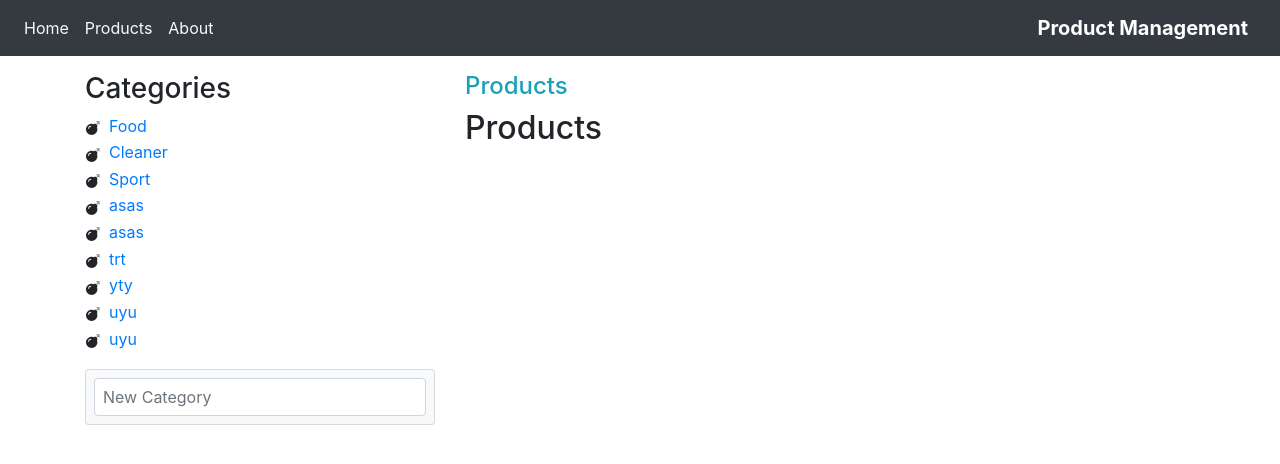
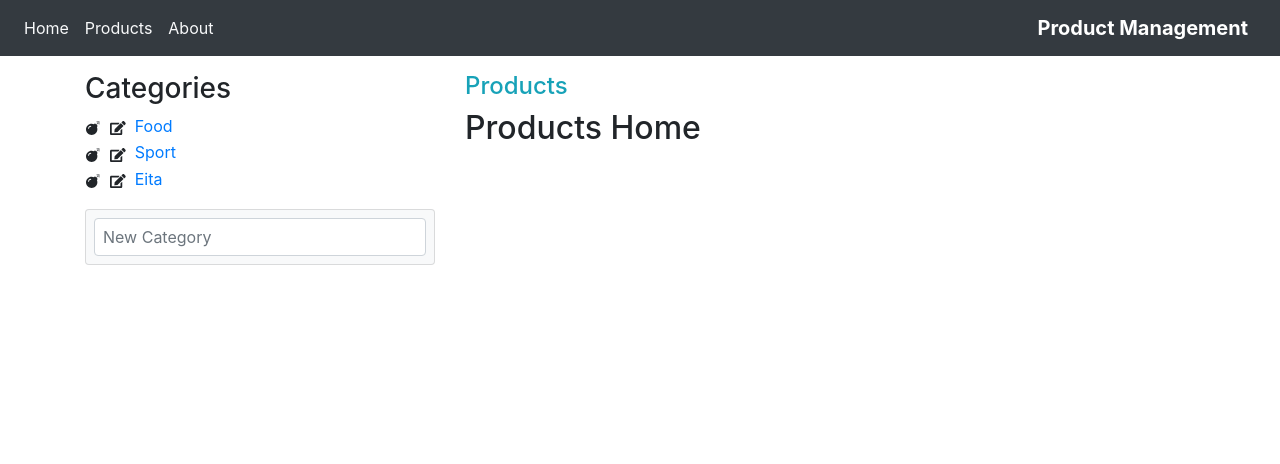
Before and after one commit to ZamurVedovatto/geranciador-produtos-react, a React (Create React App) app: page /products in a window 1280 px wide. Shown: the top 464 px of the page. Built offline with nearby package versions, Linux system fonts and the light colour scheme; data requests are answered from the project's data file.

Commit message:
Code refactoring

```diff
--- a/src/App.js
+++ b/src/App.js
@@ -1,4 +1,4 @@
-import React, { Component } from 'react';
+import React, { Component } from 'react'
 import {
   BrowserRouter as Router,
   Route,
@@ -12,11 +12,12 @@ import Products from './Products'
 class App extends Component {
 
   constructor(props) {
-    super(props);
+    super(props)
 
     this.loadCategories = this.loadCategories.bind(this)
     this.removeCategory = this.removeCategory.bind(this)
     this.createCategory = this.createCategory.bind(this)
+    this.editCategory = this.editCategory.bind(this)
 
     this.state = {
       categories: []
@@ -35,12 +36,17 @@ class App extends Component {
   removeCategory (cat) {
     this.props.api.deleteCategory(cat.id)
       .then(() => {
-        this.loadCategories();
+        this.loadCategories()
       })
   }
 
   createCategory (category) {
     this.props.api.createCategory(category)
+      .then(() => this.loadCategories())
+  }
+
+  editCategory (category) {
+    this.props.api.editCategory(category)
       .then(() => this.loadCategories())
   }
 
@@ -65,13 +71,14 @@ class App extends Component {
           <div className="container mt-3">
             <Route exact path='/' component={Home} />
             <Route path='/about' component={About} />
-            <Route exact path='/products' render={ (props) => {
+            <Route path='/products' render={ (props) => {
               return (
                 <Products
                   {...props}
                   loadCategories={this.loadCategories}
                   removeCategory={this.removeCategory}
                   createCategory={this.createCategory}
+                  editCategory={this.editCategory}
                   categories={this.state.categories}
                 />)
               }
@@ -80,7 +87,7 @@ class App extends Component {
           </div>
         </div>
       </Router>
-    );
+    )
   }
 }
 
--- a/src/Category.js
+++ b/src/Category.js
@@ -12,6 +12,7 @@ class Category extends Component {
   }
 
   loadData(id) {
+    console.log(id)
     axios.get(`http://localhost:3001/products?category=`+id)
     .then(res => {
       this.setState({
--- /dev/null
+++ b/src/NewProduct.js
@@ -0,0 +1,11 @@
+import React, { Component } from 'react'
+
+class NewProduct extends Component {
+  render () {
+    return (
+      <div>new Product</div>
+    )
+  }
+}
+
+export default NewProduct
--- a/src/Products.js
+++ b/src/Products.js
@@ -1,41 +1,87 @@
 import React, { Component } from 'react'
 import { Route, Link } from 'react-router-dom'
 import ProductsHome from './ProductsHome'
+import NewProduct from './NewProduct'
 import Category from './Category'
 import { FontAwesomeIcon } from '@fortawesome/react-fontawesome'
-import { faBomb } from '@fortawesome/free-solid-svg-icons'
+import { faBomb, faEdit, faWindowClose } from '@fortawesome/free-solid-svg-icons'
 
 class Products extends Component {
-
   constructor(props) {
-    super(props);
+    super(props)
+    this.state = {
+      editingCategory: {}
+    }
 
     this.renderCategory = this.renderCategory.bind(this)
     this.handleNewCategory = this.handleNewCategory.bind(this)
   }
 
   componentDidMount() {
-    this.props.loadCategories();
+    this.props.loadCategories()
   }
 
-  renderCategory (cat) {
+  renderCategory = cat => {
     return (
       <li key={cat.id}>
+        {this.state.editingCategory === cat.id &&
+          <div className='input-group'>
+            <div className="input-group-btn d-flex">
+              <input ref={'cat-' + cat.id} onKeyUp={this.handleEditCategory} className="form-control" type="text" defaultValue={cat.category} />
+              <button className="btn p-0" onClick={this.cancelEditing} >
+                <FontAwesomeIcon className="mr-2" icon={faWindowClose} />
+              </button>
+            </div>
+          </div>
+        }
+
+        {this.state.editingCategory !== cat.id &&
+          <div>
             <button className="btn p-0" onClick={ () => this.props.removeCategory(cat) }>
               <FontAwesomeIcon className="mr-2" icon={faBomb} size="sm" />
             </button>
+            <button className="btn p-0" onClick={ () => this.editCategory(cat) }>
+              <FontAwesomeIcon className="mr-2" icon={faEdit} size="sm" />
+            </button>
             <Link to={`/products/categories/${cat.id}`}>{cat.category}</Link>
+          </div>
+        }
       </li>
     )
   }
 
-  handleNewCategory (key) {
+  handleNewCategory = key => {
     if (key.keyCode === 13) {
       this.props.createCategory({
-        category: this.refs.category
+        category: this.refs.category.value
       })
       this.refs.category.value = ''
     }
+  }
+
+  editCategory = category => {
+    this.setState({
+      editingCategory: category.id
+    })
+  }
+
+  handleEditCategory = key => {
+    if (key.keyCode === 13) {
+      this.props.editCategory({
+        id: this.state.editingCategory,
+        category: this.refs['cat-' + this.state.editingCategory].value
+      })
+
+      this.setState({
+        editingCategory: ''
+      })
+    }
+  }
+
+  cancelEditing = () => {
+    this.setState({
+      editingCategory: ''
+    })
   }
 
   render() {
@@ -61,6 +107,7 @@ class Products extends Component {
         <div className="col-md-6 col-sm-12">
           <h4 className="text-info">Products</h4>
             <Route exact path={match.url} component={ProductsHome} />
+            <Route exact path={match.url + '/new'} component={NewProduct} />
             <Route exact path={match.url + '/categories/:catId'} component={Category} />
         </div>
       </div>
--- a/src/ProductsHome.js
+++ b/src/ProductsHome.js
@@ -2,7 +2,7 @@ import React from 'react'
 
 const ProductsHome = () => (
   <div>
-    <h2>Products</h2>
+    <h2>Products Home</h2>
   </div>
 )
 
--- a/src/api.js
+++ b/src/api.js
@@ -7,7 +7,8 @@ const api = axios.create({
 const apis = {
   loadCategories: () => api.get('categories'),
   deleteCategory: (id) => api.delete('categories/' + id),
-  createCategory: (category) => api.post('categories', category)
+  createCategory: (category) => api.post('categories', category),
+  editCategory: (category) => api.put('categories/' + category.id, category)
 }
 
 export default apis
--- a/src/db.json
+++ b/src/db.json
@@ -21,6 +21,7 @@
       "description": "Raquete"
     }
   ],
+
   "categories": [
     {
       "id": 1,
@@ -28,35 +29,11 @@
     },
     {
       "id": 2,
-      "category": "Cleaner"
-    },
-    {
-      "id": 3,
       "category": "Sport"
     },
     {
-      "category": "asas",
-      "id": 4
-    },
-    {
-      "category": "asas",
-      "id": 5
-    },
-    {
-      "category": "trt",
-      "id": 7
-    },
-    {
-      "category": "yty",
-      "id": 8
-    },
-    {
-      "category": "uyu",
-      "id": 9
-    },
-    {
-      "category": "uyu",
-      "id": 10
+      "category": "Eita",
+      "id": 3
     }
   ]
 }
```
Also changed, not shown: 1 other file (tests, documents, lock files or other folders). Lines whose indentation alone changed are shown as unchanged.
